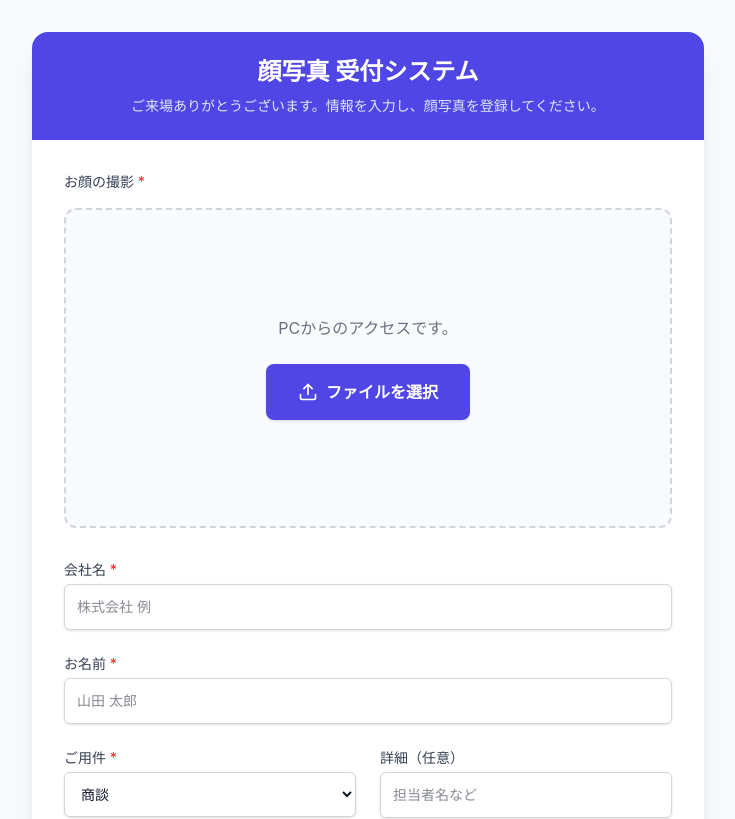
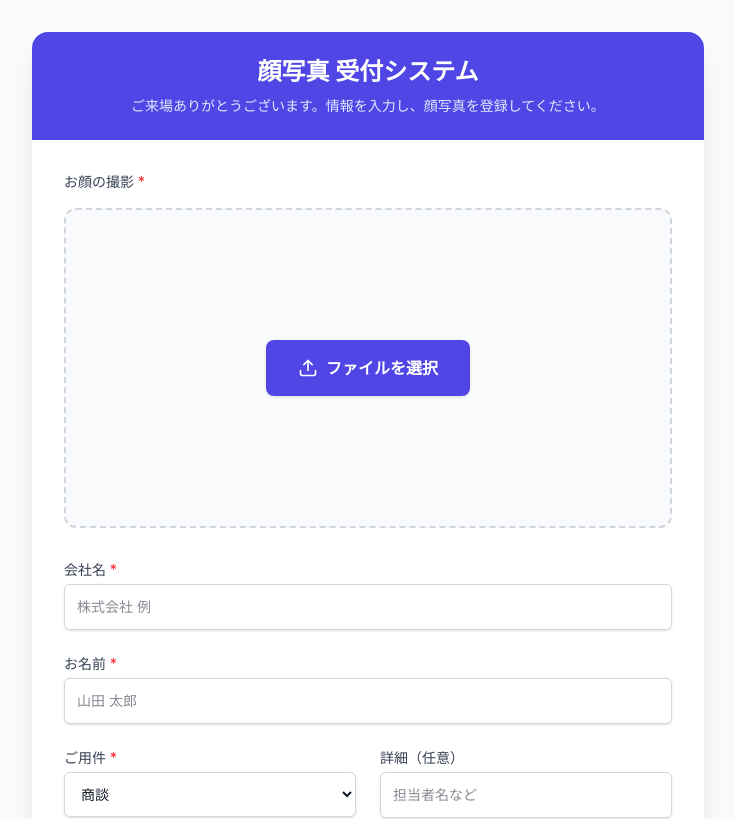
Before and after one commit to kuninet/facereg-serverless-app, a React app in the folder frontend/: page / in a window 1280 px wide. Shown: the top 819 px of the page, without its empty margins (272-1007 px from the left). Built offline with nearby package versions, Linux system fonts and the light colour scheme; the HTML template or start-up script is replaced by a standard one.

Commit message:
fix: remove unnecessary PC error message and set ideal camera resolution

```diff
--- a/frontend/src/pages/reception/ReceptionApp.tsx
+++ b/frontend/src/pages/reception/ReceptionApp.tsx
@@ -38,7 +38,11 @@ export default function ReceptionApp() {
   const startCamera = useCallback(async () => {
     try {
       const stream = await navigator.mediaDevices.getUserMedia({
-        video: { facingMode: 'user' }
+        video: {
+          facingMode: 'user',
+          width: { ideal: 1280 },
+          height: { ideal: 720 }
+        }
       })
       streamRef.current = stream
       setIsCapturing(true) // ここでtrueにすることで次のレンダリングで <video> がマウントされる
@@ -195,9 +199,11 @@ export default function ReceptionApp() {
 
               {!photoPreview && !isCapturing && (
                 <div className="flex flex-col items-center gap-4 text-center">
-                  <div className="text-gray-500 mb-2">
-                    {isMobile ? 'カメラへのアクセスができませんでした。' : 'PCからのアクセスです。'}
-                  </div>
+                  {isMobile && (
+                    <div className="text-gray-500 mb-2 text-sm">
+                      カメラへのアクセスが許可されていないか、利用できません。
+                    </div>
+                  )}
                   <label className="flex items-center gap-2 px-8 py-4 bg-[var(--primary)] text-white font-bold rounded-lg hover:bg-[var(--primary-hover)] transition-colors shadow-sm cursor-pointer">
                     <Upload className="w-5 h-5" />
                     ファイルを選択
```
